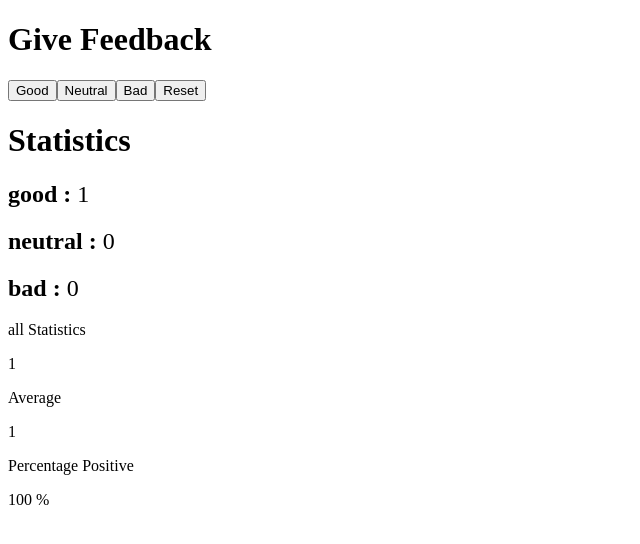
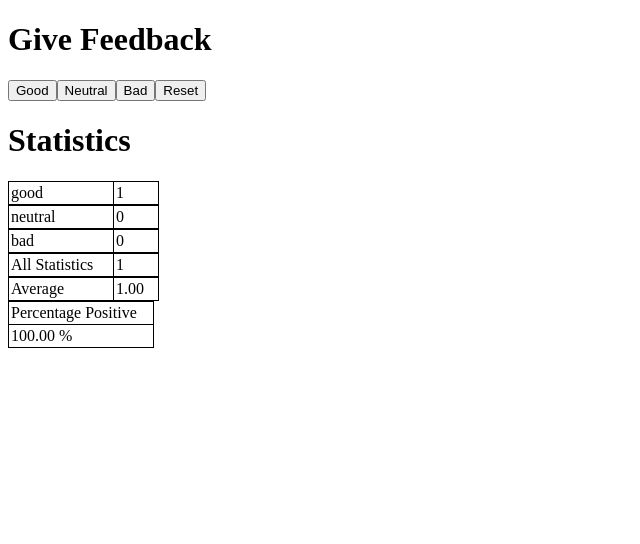
Before and after one commit to INKINSS/FullStackOpen-P1, a React (Vite) app: page / in a window 1280 px wide. Both pictures are taken after a click on the button "Good". Shown: the top 544 px of the page, without its empty margins (0-640 px from the left). Built offline with nearby package versions, Linux system fonts and the light colour scheme.

Commit message:
exersise 1.11 unicafe, step 6 complete

```diff
--- a/src/components/AllStatistics.jsx
+++ b/src/components/AllStatistics.jsx
@@ -1,40 +1,27 @@
-import StatisticLine from "./StatisticLine"
-import SumStatistics from './SumStatistics'
+import Average from "./Average";
+import StatisticLine from "./StatisticLine";
+import SumStatistics from "./SumStatistics";
+import PercentagePositive from "./PercentagePositive";
 
-const AllStatistics = ({value}) =>{
-
-  const Average = () => {
-    return (
-      <div>
-          <p>Average</p>
-          <p>{ (value.good - value.bad) / (value.good + value.neutral + value.bad) }</p>
-      </div>
-    )
-  }
-
-  const PercentagePositive = () => {
-    return (
-      <div>
-          <p>Percentage Positive</p>
-          <p>{ (value.good / (value.good + value.neutral + value.bad)) * 100 } %</p>
-      </div>
-    )
-  }
-
+const AllStatistics = ({ value }) => {
   return (
     <main>
       <StatisticLine title="good" value={value.good} />
       <StatisticLine title="neutral" value={value.neutral} />
       <StatisticLine title="bad" value={value.bad} />
-        <SumStatistics good={value.good} neutral={value.neutral} bad={value.bad} />
-        <Average good={value.good} neutral={value.neutral} bad={value.bad} />
-        <PercentagePositive
-            good={value.good}
-            neutral={value.neutral}
-            bad={value.neutral}
-        />
+      <SumStatistics
+        good={value.good}
+        neutral={value.neutral}
+        bad={value.bad}
+      />
+      <Average good={value.good} neutral={value.neutral} bad={value.bad} />
+      <PercentagePositive
+        good={value.good}
+        neutral={value.neutral}
+        bad={value.bad}
+      />
     </main>
-  )
-}
+  );
+};
 
-export default AllStatistics
+export default AllStatistics;
--- a/src/components/Average.jsx
+++ b/src/components/Average.jsx
@@ -3,9 +3,14 @@ const Average = ({ good, neutral, bad }) => {
     const formattedAverage = isNaN(valueAverage) ? 0 : valueAverage.toFixed(2);
 
     return (
-      <div>
-        <p>Average: {formattedAverage}</p>
-      </div>
+      <table style={{borderCollapse:'collapse'}}>
+        <thead>
+          <tr>
+            <td style={{border:'1px solid black', minWidth:'100px', padding:'2px'}}>Average</td>
+            <td style={{border:'1px solid black', minWidth:'40px', padding:'2px'}}>{formattedAverage}</td>
+          </tr>
+        </thead>
+      </table>
     );
   };
 
--- a/src/components/PercentagePositive.jsx
+++ b/src/components/PercentagePositive.jsx
@@ -1,12 +1,18 @@
 const PercentagePositive = ({ good, neutral, bad }) => {
-  const totalVotes = good + neutral + bad;
-  const percentagePositive = totalVotes === 0 ? 0 : (good / totalVotes) * 100;
+  const totalVotes = (good + neutral + bad);
+  const percentagePositive = totalVotes === 0 ? 0 : ((good / totalVotes) * 100).toFixed(2);
 
   return (
-    <div>
-      <p>Percentage Positive</p>
-      <p>{percentagePositive}%</p>
-    </div>
+    <table style={{borderCollapse:'collapse'}}>
+      <thead>
+        <tr>
+          <td style={{ border: '1px solid black', minWidth: '140px', padding: '2px' }}>Percentage Positive</td>
+        </tr>
+        <tr>
+        <td style={{ border: '1px solid black', minWidth: '40px', padding: '2px' }}>{percentagePositive} %</td>
+        </tr>
+      </thead>
+    </table>
   );
 };
 
--- a/src/components/StatisticLine.jsx
+++ b/src/components/StatisticLine.jsx
@@ -2,7 +2,14 @@
 const StatisticLine = ( {title, value}) => {
   return (
     <main>
-        <h2>{title} : <span style={{fontWeight:'normal'}}>{value}</span></h2>
+        <table style={{borderCollapse:'collapse'}}>
+            <thead>
+                <tr>
+                    <td style={{border:'1px solid black', minWidth:'100px', padding:'2px'}}>{title}</td>
+                    <td style={{border:'1px solid black', minWidth:'40px', padding:'2px'}}>{value}</td>
+                </tr>
+            </thead>
+        </table>
     </main>
   )
 }
--- a/src/components/SumStatistics.jsx
+++ b/src/components/SumStatistics.jsx
@@ -1,10 +1,14 @@
 
 const SumStatistics = ({good, neutral, bad}) => {
   return (
-    <div>
-        <p>all Statistics</p>
-        <p>{ good + neutral + bad }</p>
-    </div>
+    <table style={{borderCollapse:'collapse'}}>
+        <thead>
+            <tr>
+                <td style={{border:'1px solid black', minWidth:'100px', padding:'2px'}}>All Statistics</td>
+                <td style={{border:'1px solid black', minWidth:'40px', padding:'2px'}}>{good + neutral + bad}</td>
+            </tr>
+        </thead>
+    </table>
   )
 }
 
```
